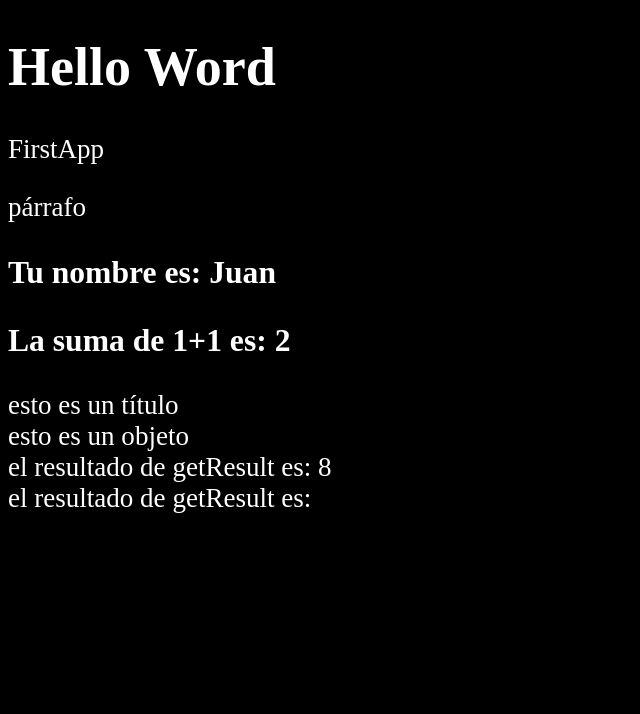
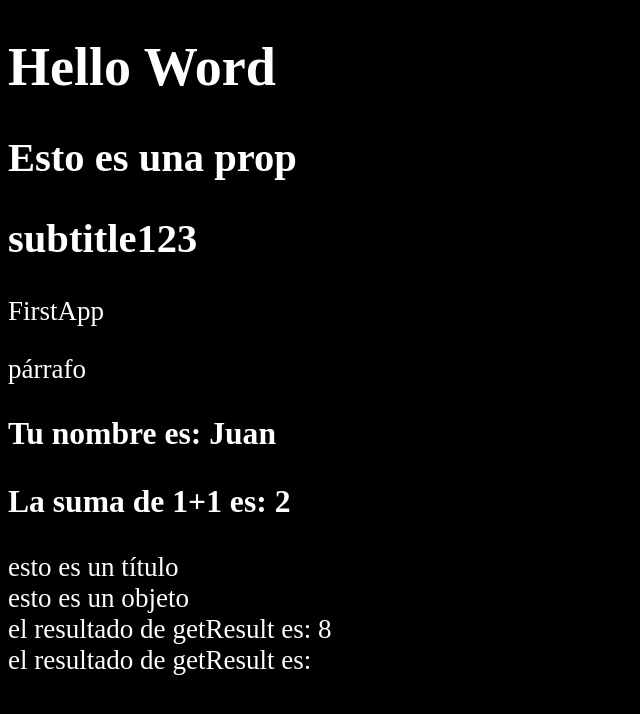
Before and after one commit to jsfc2199/BasesInicioReact, a React (Vite) app: page / in a window 1280 px wide. Shown: the top 714 px of the page, without its empty margins (0-640 px from the left). Built offline with nearby package versions, Linux system fonts and the light colour scheme.

Commit message:
Props en react

```diff
--- a/src/FirstApp.jsx
+++ b/src/FirstApp.jsx
@@ -9,7 +9,10 @@ const objeto = {
 const getResult = () => {
   return 4 + 4;
 };
-export const FirstApp = () => {
+
+//podemos tener (props) o desestructuras las props (properties)
+//podemos enviar por defecto si no envían nada así title = 'Hola Soy Goku'
+export const FirstApp = ({title, subtitle}) => {
   //variables
   const nombre = "Juan";
 
@@ -17,6 +20,9 @@ export const FirstApp = () => {
     // si mandamos <> </> es un fragment
     //también se puede usar <Fragment></Fragment>
     <>
+    <h2>{title}</h2>
+    <h2>{subtitle}</h2>
+
       <div>FirstApp</div>
       <p>párrafo</p>
 
--- a/src/main.jsx
+++ b/src/main.jsx
@@ -14,6 +14,8 @@ ReactDOM.createRoot(document.getElementById("root")).render(
   //miramos que el index.html tiene un id root, allí se renderiza todo y renderizamos a App
   <React.StrictMode>
     <HelloWorldApp/>
-    <FirstApp/>
+
+    {/* enviamos props */}
+    <FirstApp title="Esto es una prop" subtitle="subtitle123"/>
   </React.StrictMode>
 );
```
